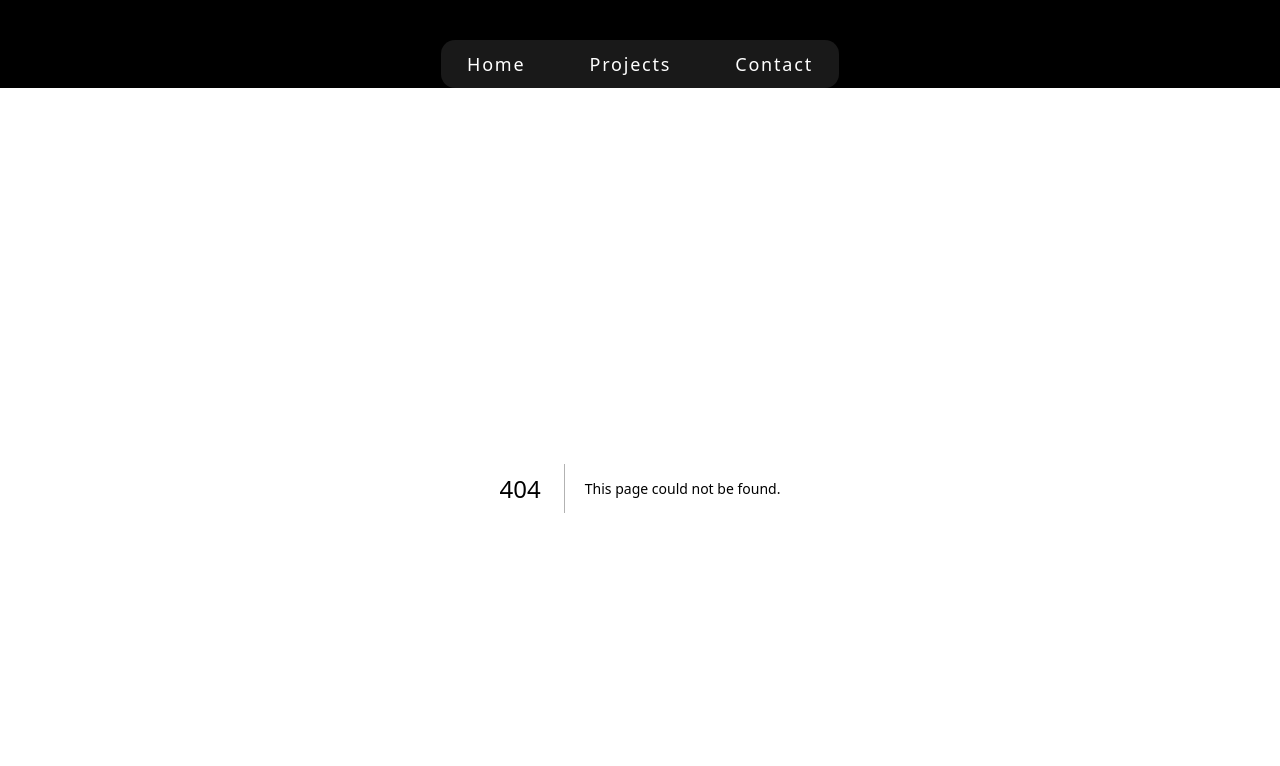
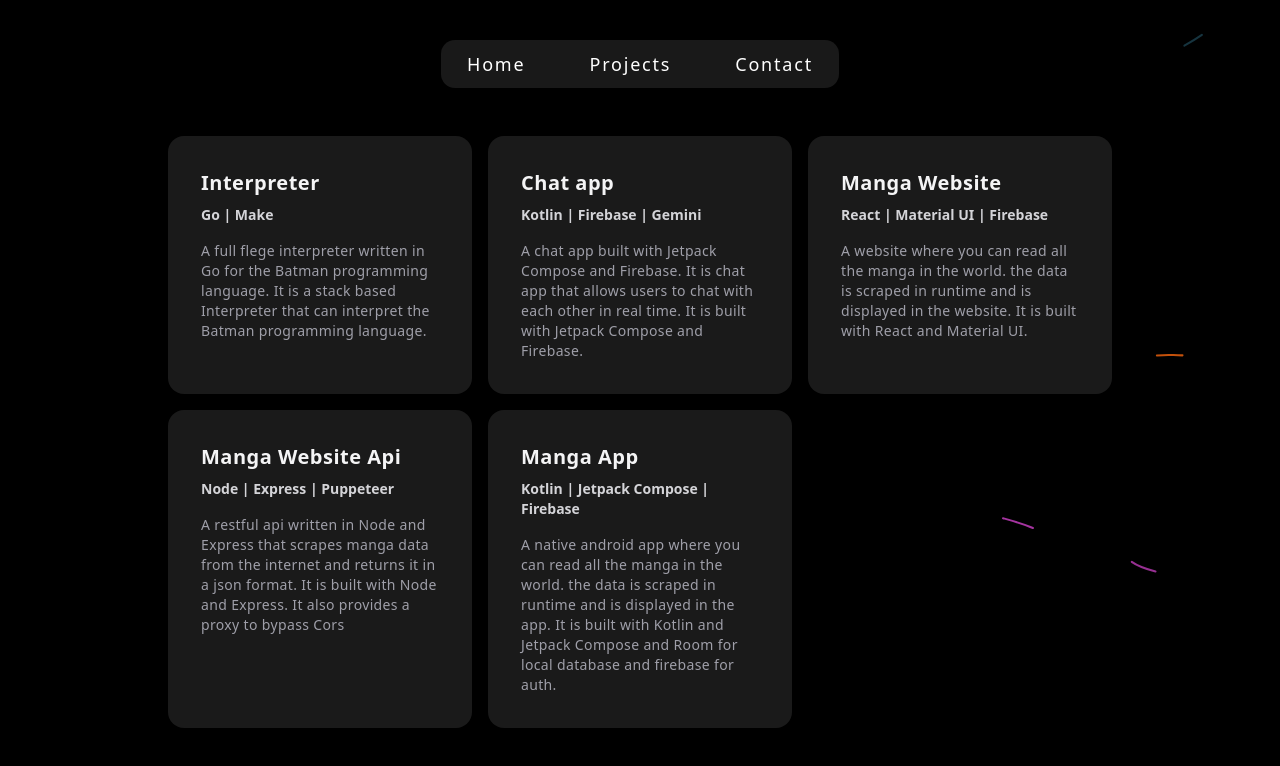
Before and after one commit to BatmanBoxer/potfolio, a Next.js app: page /projects in a window 1280 px wide. Before the commit this address had no page. Shown: the top 766 px of the page. Built offline with nearby package versions, Linux system fonts and the light colour scheme.

Commit message:
made ux/ui changes again for animations in projects page

```diff
--- a/app/home/page.jsx
+++ /dev/null
@@ -1,9 +0,0 @@
-const Home = () => {
-  return (
-    <div>
-      home
-    </div>
-  )
-}
-
-export default Home
--- a/app/layout.js
+++ b/app/layout.js
@@ -1,5 +1,6 @@
 import { Geist, Geist_Mono } from "next/font/google";
 import "./globals.css";
+import { BackgroundLines } from "@/components/ui/background-lines";
 
 // Import Google Fonts (Geist Sans and Geist Mono)
 const geistSans = Geist({
@@ -14,27 +15,29 @@ const geistMono = Geist_Mono({
 
 export const metadata = {
   title: "Darwin Koirala",
-  description: "This is my potfolio website",
+  description: "This is Darwin`s potfolio website",
 };
-
 export default function RootLayout({ children }) {
   return (
     <html lang="en" className="overflow-hidden">
       <head>
-        <title>Simple Clean Layout</title>
+        <title>Darwin Koirala</title>
       </head>
       <body
         className={`${geistSans.variable} ${geistMono.variable} antialiased bg-gray-50`}
       >
+        <BackgroundLines svgOptions={{ duration: 5 }}>
           <div className="flex md:hidden bg-black items-center justify-center h-[100vh]">
-          <h1 className="text-white font-bold text-2xl text-center">Please visit using your Laptop or Computer</h1>
+            <h1 className="text-white font-bold text-2xl text-center">
+              Please visit using your Laptop or Computer
+            </h1>
           </div>
           <div className="hidden md:block">
             <nav className="w-full text-white flex justify-center items-center bg-black z-11 max-h-fit">
               <ul className="flex w-fit space-x-8 bg-[#191919] z-11 p-2.5 rounded-xl mt-10 ">
                 <li className="group">
                   <a
-                  href="#"
+                    href="/"
                     className="text-white hover:text-gray-300 transition-colors text-lg font-medium tracking-widest px-4 py-2 rounded-md group-hover:bg-gray-800"
                   >
                     Home
@@ -42,7 +45,7 @@ export default function RootLayout({ children }) {
                 </li>
                 <li className="group">
                   <a
-                  href="#"
+                    href="/projects"
                     className="text-white hover:text-gray-300 transition-colors text-lg font-medium tracking-widest px-4 py-2 rounded-md group-hover:bg-gray-800"
                   >
                     Projects
@@ -50,7 +53,7 @@ export default function RootLayout({ children }) {
                 </li>
                 <li className="group">
                   <a
-                  href="#"
+                    href="/contact"
                     className="text-white hover:text-gray-300 transition-colors text-lg font-medium tracking-widest px-4 py-2 rounded-md group-hover:bg-gray-800"
                   >
                     Contact
@@ -61,6 +64,7 @@ export default function RootLayout({ children }) {
 
             <main>{children}</main>
           </div>
+        </BackgroundLines>
       </body>
     </html>
   );
--- a/app/page.js
+++ b/app/page.js
@@ -11,13 +11,11 @@ import ReactSvg from "@/components/customsvg/reactsvg";
 import RustSvg from "@/components/customsvg/rustsvg";
 import { motion } from "motion/react";
 
-const { BackgroundLines } = require("@/components/ui/background-lines");
 
 function Home() {
   return (
-    <BackgroundLines
-      svgOptions={{ duration: 5 }}
-      className="flex flex-col items-center justify-start bg-black "
+    <div
+      className="flex flex-col items-center justify-start bg-black h-[100vh] w-full overflow-hidden"
     >
       <div className="grid grid-rows-10 grid-cols-3 gap-3 z-10 mt-20 cursor-default">
         <motion.div
@@ -192,7 +190,7 @@ function Home() {
           </h1>
         </motion.div>
       </div>
-    </BackgroundLines>
+    </div>
   );
 }
 
--- /dev/null
+++ b/app/projects/page.jsx
@@ -0,0 +1,57 @@
+"use client";
+
+import { HoverEffect } from "../../components/ui/card-hover-effect"
+import { motion } from "motion/react";
+const projects = [
+  {
+    title: "Interpreter",
+    description:
+      "A full flege interpreter written in Go for the Batman programming language. It is a stack based Interpreter that can interpret the Batman programming language.",
+    link: "https://github.com/batmanboxer/batmanlang",
+    language: "Go | Make",
+  },
+  {
+    title: "Chat app",
+    description:
+      "A chat app built with Jetpack Compose and Firebase. It is chat app that allows users to chat with each other in real time. It is built with Jetpack Compose and Firebase.",
+    link: "https://github.com/batmanboxer/charoom",
+    language: "Kotlin | Firebase | Gemini",
+  },
+  {
+    title: "Manga Website",
+    language: "React | Material UI | Firebase",
+    description:
+      "A website where you can read all the manga in the world. the data is scraped in runtime and is displayed in the website. It is built with React and Material UI.",
+    link: "https://github.com/batmanboxer/manga-website",
+  },
+  {
+    title: "Manga Website Api",
+    language: "Node | Express | Puppeteer",
+    description:
+      "A restful api written in Node and Express that scrapes manga data from the internet and returns it in a json format. It is built with Node and Express. It also provides a proxy to bypass Cors",
+    link: "https://github.com/BatmanBoxer/MangaandManhwaApi",
+  },
+  {
+    title: "Manga App",
+    language: "Kotlin | Jetpack Compose | Firebase",
+    description:
+      "A native android app where you can read all the manga in the world. the data is scraped in runtime and is displayed in the app. It is built with Kotlin and Jetpack Compose and Room for local database and firebase for auth.",
+    link: "https://github.com/BatmanBoxer/MangaMvvmApp",
+  },
+
+];
+const Projects = () => {
+  return (
+    <div className="bg-black h-[100vh]">
+      <motion.div
+        initial={{ opacity: 0, y: -50 }}
+        animate={{ opacity: 1, y: 0 }}
+        transition={{ duration: 0.4 }}
+        className="max-w-5xl mx-auto px-8">
+        <HoverEffect items={projects} />
+      </motion.div>
+    </div>
+  )
+}
+
+export default Projects
--- /dev/null
+++ b/components/ui/card-hover-effect.jsx
@@ -0,0 +1,120 @@
+"use client";
+
+import { cn } from "@/lib/utils";
+import { easeIn } from "motion";
+import { AnimatePresence, motion } from "motion/react";
+import Link from "next/link";
+import { useState } from "react";
+
+export const HoverEffect = ({
+  items,
+  className
+}) => {
+  let [hoveredIndex, setHoveredIndex] = useState(null);
+
+  return (
+    <div
+      className={cn("grid grid-cols-1 md:grid-cols-2  lg:grid-cols-3  py-10 ", className)}>
+      {items.map((item, idx) => (
+        <Link
+          href={item?.link}
+          key={item?.link}
+          className="relative group  block p-2 h-full w-full"
+          onMouseEnter={() => setHoveredIndex(idx)}
+          onMouseLeave={() => setHoveredIndex(null)}>
+          <AnimatePresence>
+            {hoveredIndex === idx && (
+              <motion.span
+                className="absolute inset-0 h-full w-full bg-gray-800 dark:bg-slate-800/[0.8] block  rounded-3xl"
+                layoutId="hoverBackground"
+                initial={{ opacity: 0 }}
+                animate={{
+                  opacity: 1,
+                  transition: { duration: 0.15 },
+                }}
+                exit={{
+                  opacity: 0,
+                  transition: { duration: 0.15, delay: 0 },
+                }} />
+            )}
+          </AnimatePresence>
+          <Card  index={idx}>
+            <CardTitle>{item.title}</CardTitle>
+            <CardLanguage>{item.language}</CardLanguage>
+            <CardDescription>{item.description}</CardDescription>
+          </Card>
+        </Link>
+      ))}
+    </div>
+  );
+};
+
+function animateCardCalculator(index){
+  switch (index) {
+    case 0:
+      return { x: -100, };
+    case 1:
+      return { y: -100, };
+    case 2:
+      return { x: 100, };
+    case 3:
+      return { y: 100, };
+    case 4:
+      return { x: -100, y: -100, };
+  }
+}
+export const Card = ({
+  index,
+  className,
+  children
+}) => {
+  return (
+    <motion.div
+      initial={{ ...animateCardCalculator(index)}}
+      animate={{ x:0, y: 0,}}
+      transition={{
+        ease:"easeIn",
+        duration: 0.4
+      }}
+      className={cn(
+        //here
+        "rounded-2xl h-full w-full p-4 overflow-hidden bg-[#1a1a1a] border border-transparent dark:border-white/[0.2] group-hover:border-slate-700 relative z-20",
+        className
+      )}>
+      <div className="relative z-50">
+        <div className="p-4">{children}</div>
+      </div>
+    </motion.div>
+  );
+};
+export const CardTitle = ({
+  className,
+  children
+}) => {
+  return (
+    <h4 className={cn("text-zinc-100 font-bold tracking-wide text-xl", className)}>
+      {children}
+    </h4>
+  );
+};
+export const CardDescription = ({
+  className,
+  children
+}) => {
+  return (
+    <p
+      className={cn("mt-4 text-zinc-400 tracking-wide leading-relaxed text-sm", className)}>
+      {children}
+    </p>
+  );
+};
+export const CardLanguage = ({
+  className,
+  children
+}) => {
+  return (
+    <p className={cn("mt-2 text-zinc-300 text-sm", className)}>
+      <span className="font-semibold">{children}</span>
+    </p>
+  );
+};
--- a/package.json
+++ b/package.json
@@ -12,6 +12,7 @@
     "@svgr/webpack": "^8.1.0",
     "class-variance-authority": "^0.7.1",
     "clsx": "^2.1.1",
+    "framer-motion": "^12.4.11",
     "lucide-react": "^0.479.0",
     "motion": "^12.4.10",
     "next": "15.2.1",
```
Also changed, not shown: 1 other file (tests, documents, lock files or other folders). Lines whose indentation alone changed are shown as unchanged.
